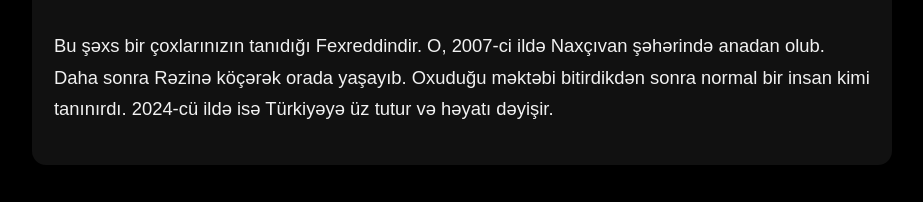
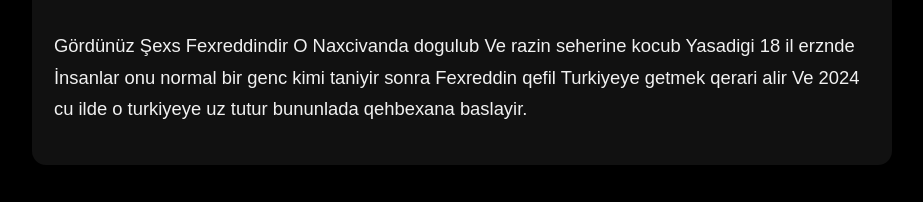
Before and after one commit to javanshirafandi666-art/Xnz, a plain HTML site: page sayfa2.html in a window 1280 px wide. Shown: the part 83-285 px from the top of the page, without its empty margins (178-1101 px from the left). Drawn offline with Linux system fonts and the light colour scheme; files that its build step writes are made by us from their sources; files whose address does not match are found by name.

Commit message:
Update sayfa2.html

```diff
--- a/sayfa2.html
+++ b/sayfa2.html
@@ -11,7 +11,7 @@
 
 <section class="card">
 <img src="images/fexreddin.jpg" alt="Fexreddin">
-<p>Bu şəxs bir çoxlarınızın tanıdığı Fexreddindir. O, 2007-ci ildə Naxçıvan şəhərində anadan olub. Daha sonra Rəzinə köçərək orada yaşayıb. Oxuduğu məktəbi bitirdikdən sonra normal bir insan kimi tanınırdı. 2024-cü ildə isə Türkiyəyə üz tutur və həyatı dəyişir.</p>
+<p>Gördünüz Şexs Fexreddindir O Naxcivanda dogulub Ve razin seherine kocub Yasadigi 18 il erznde İnsanlar onu normal bir genc kimi taniyir sonra Fexreddin qefil Turkiyeye getmek qerari alir Ve 2024 cu ilde o turkiyeye uz tutur bununlada qehbexana baslayir.</p>
 </section>
 
 <section class="card">
```
